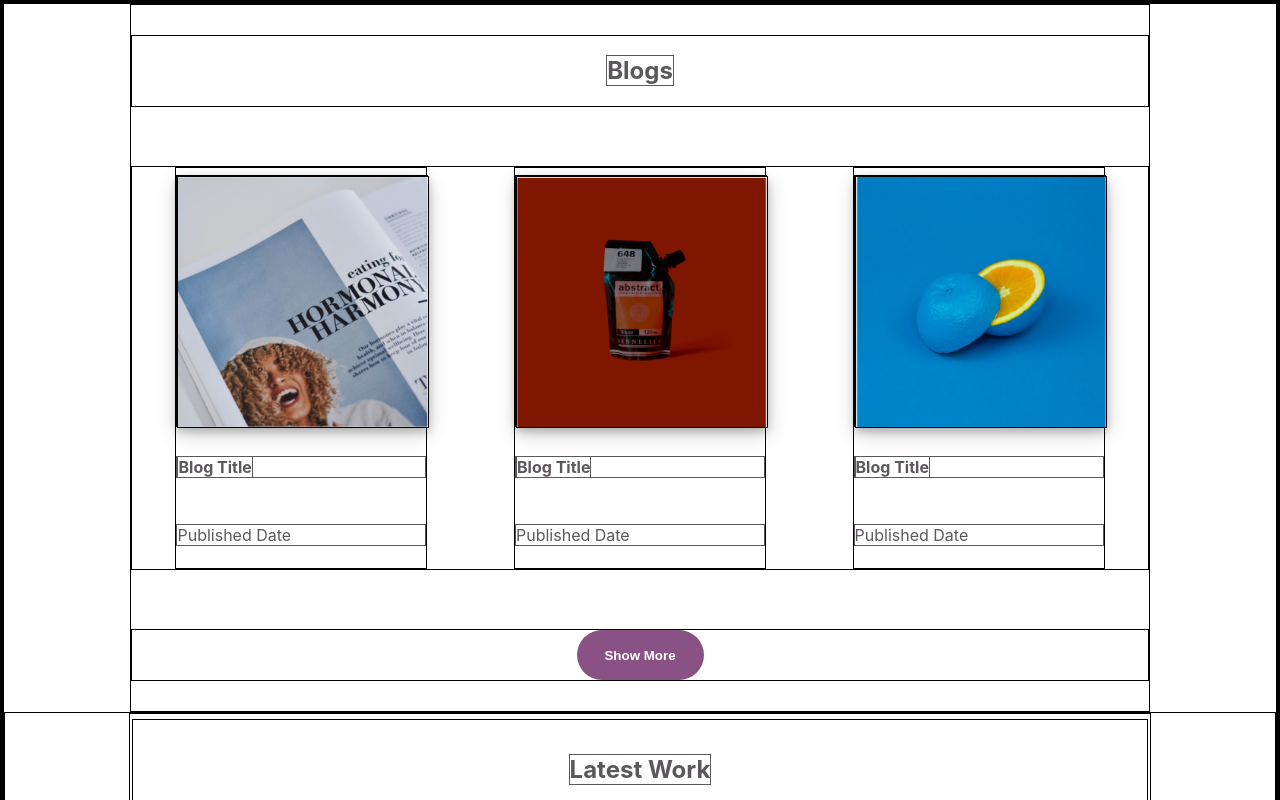
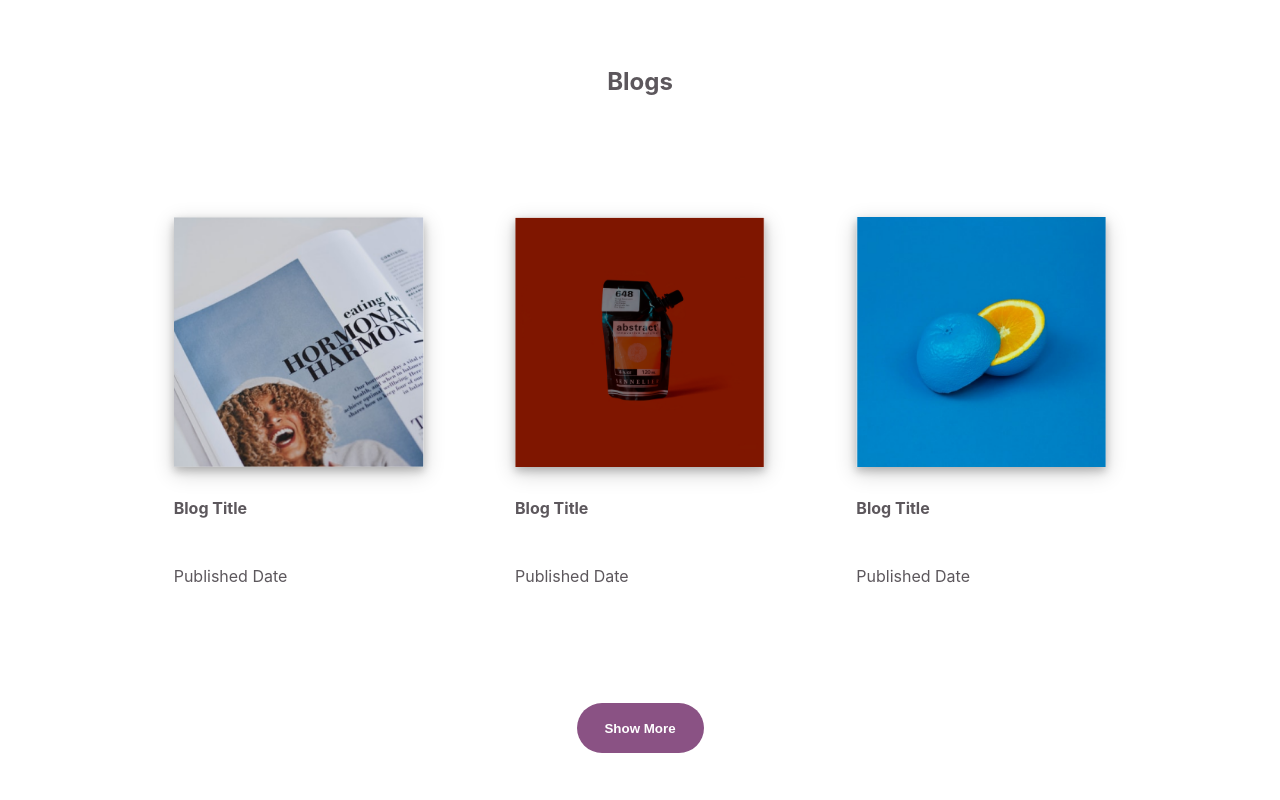
Before and after one commit to omarbanat/zaynab-portfolio-front, a React (Create React App) app: page / in a window 1280 px wide. Shown: the top 800 px of the page. Built offline with nearby package versions, Linux system fonts and the light colour scheme; the HTML template or start-up script is replaced by a standard one.

Commit message:
blogs-projects-sections-done

```diff
--- a/src/components/Blogs/Blogss.css
+++ b/src/components/Blogs/Blogss.css
@@ -1,6 +1,6 @@
-*{
+/* *{
     border: 1px solid;
-}
+} */
 
 
 
@@ -11,7 +11,7 @@
     flex-direction: column;
     justify-content: space-around;
     align-items: space-around;
-    height: 706px;
+    height: 800px;
     width: 80%;
     background-color: white;
     align-self: center;
```
